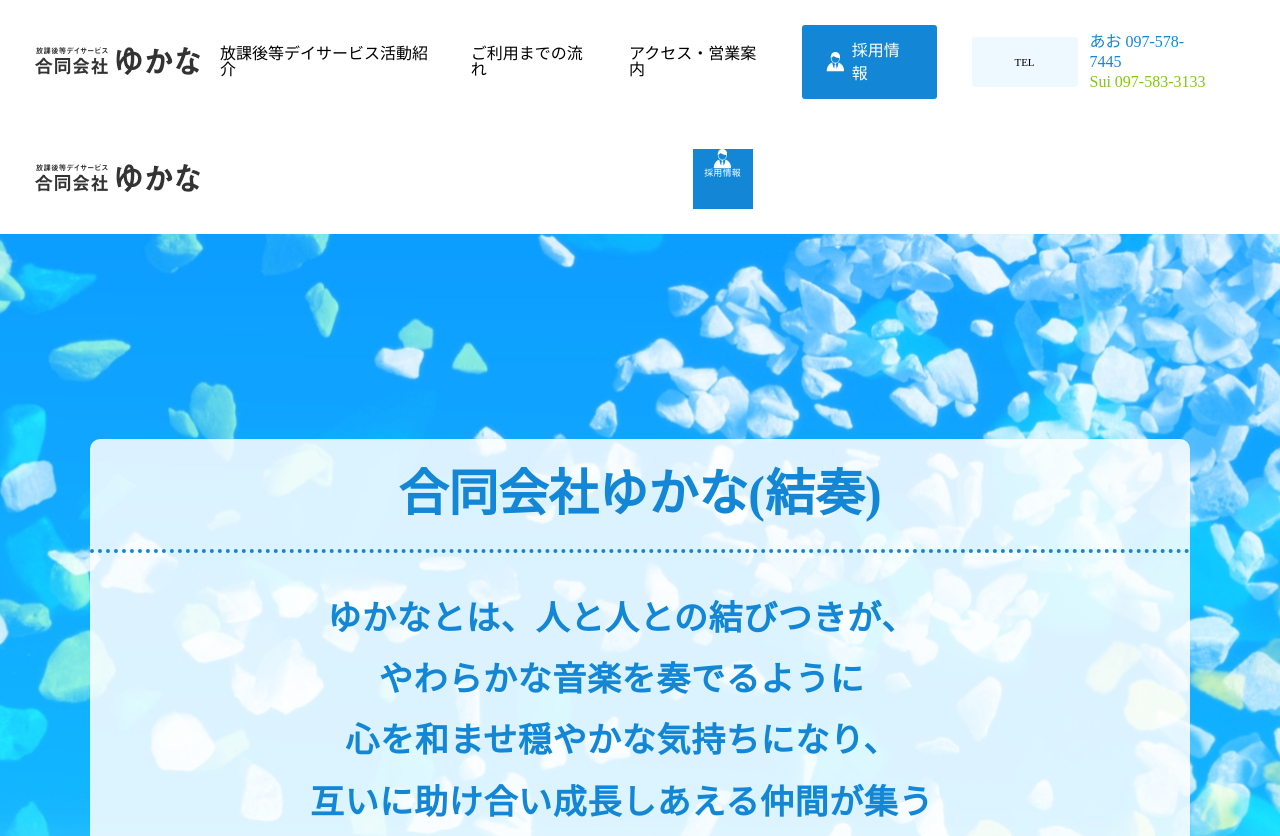
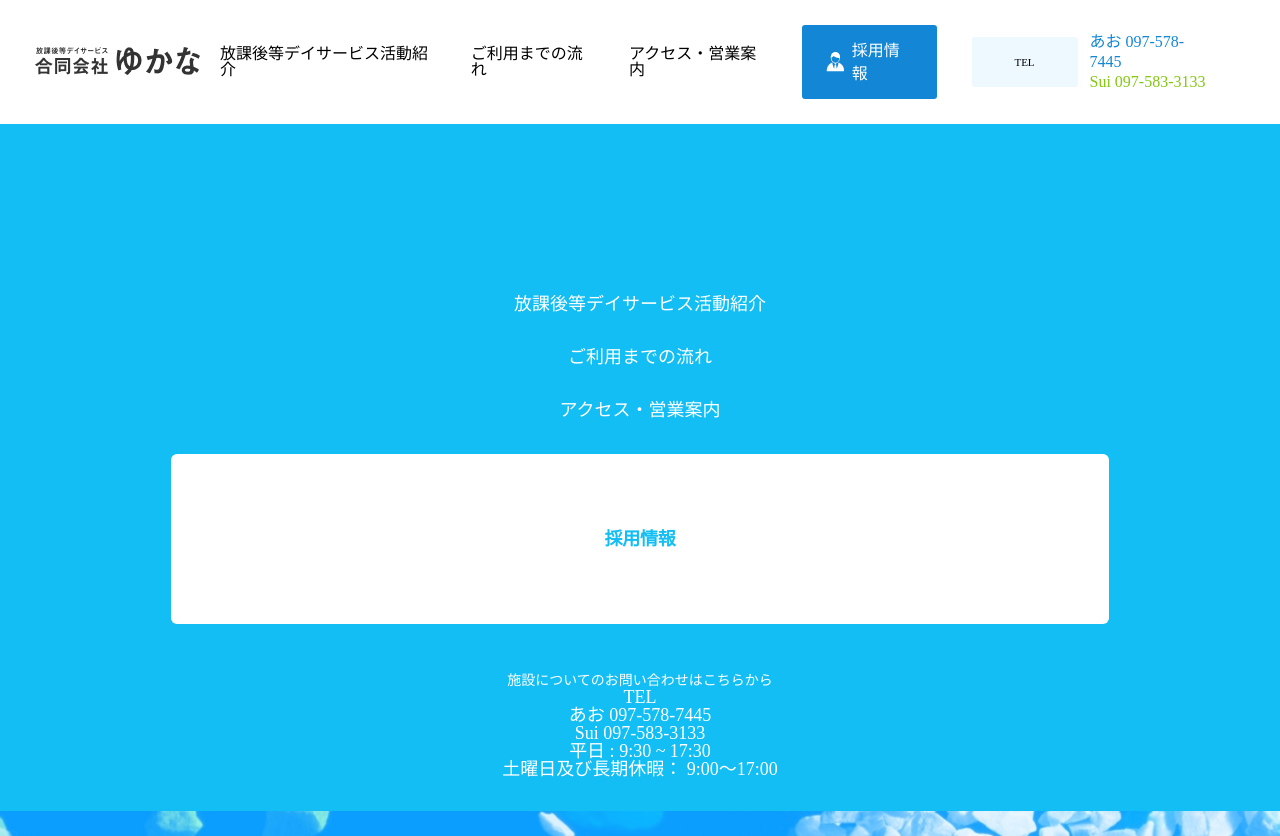
Before and after one commit to kayashima-naho/yukana, a plain HTML site: page index.html in a window 1280 px wide. Shown: the top 836 px of the page. Drawn offline with Linux system fonts and the light colour scheme.

Commit message:
ハンバーガーメニュー content

```diff
--- a/css/_header.sass
+++ b/css/_header.sass
@@ -57,71 +57,120 @@
 					color: #1387D6
 				&--green
 					color: #82C810
-			//ハンバーガーメニュ-
-			.openbtn1
-				position: relative
-				background: #57a2c7
-				cursor: pointer
-				width: 50px
-				height: 50px
-				border-radius: 5px
-				z-index: 999
-				// ボタン内側
+
+
+// スマホ版
+.header
+	@include mq(sp)
+		display: none
+		//pcheaderのときの幅でスマホheaderいりません
+.sp__header
+	display: none
+	//pc幅の時スマホheader入りません
+	@include mq(sp)
+		display: flex
+		align-items: center
+
+	.header__right
+		display: flex
+		margin: 0 0 0 auto
+		.sp__header--recruit
+			width: 60px
+			height: 60px
+			background: #1387D6
+			color: #fff
+			font-family: 'Noto Sans JP'
+			font-style: normal
+			font-weight: 500
+			font-size: 9px
+			line-height: 9px
+			display: flex
+			flex-direction: column
+			align-items: center
+			text-align: center
+			letter-spacing: 0.02em
+			padding: 15px 0
+			.sp__item__icon
+				text-align: center
+
+		.openbtn1
+			position: relative
+			background: #12BEF4
+			cursor: pointer
+			width: 60px
+			height: 60px
+			z-index: 999
+			// ボタン内側
+			span
+				display: inline-block
+				background: #fff
+				width: 45%
+				height: 3px
+				position: absolute
+				left: 14px
+				border-radius: 2px
+				transition: all .4s
+				&:nth-of-type(1)
+					top: 15px
+				&:nth-of-type(2)
+					top: 23px
+				&:nth-of-type(3)
+					top: 31px
+			.menu
+				color: #fff
+			&.active
 				span
-					display: inline-block
-					background: #fff
-					width: 45%
-					height: 3px
-					position: absolute
-					left: 14px
-					border-radius: 2px
-					transition: all .4s
 					&:nth-of-type(1)
-						top: 15px
+						top: 18px
+						left: 18px
+						transform: translateY(6px) rotate(-45deg)
+						width: 30%
 					&:nth-of-type(2)
-						top: 23px
+						opacity: 0
 					&:nth-of-type(3)
-						top: 31px
-				&.active
-					span
-						&:nth-of-type(1)
-							top: 18px
-							left: 18px
-							transform: translateY(6px) rotate(-45deg)
-							width: 30%
-						&:nth-of-type(2)
-							opacity: 0
-						&:nth-of-type(3)
-							top: 30px
-							left: 18px
-							transform: translateY(-6px) rotate(45deg)
-							width: 30%
-				.menu
-					position: fixed
-					z-index: 998
-					top: 0
-					left: 0
-					width: 100vw
-					height: 100vh
-					background: skyblue
-					display: none
-					&.active
-						display: block
-	// スマホ版メニュー開く前
-	.header__recruit
-		width: 60px
-		height: 60px
-		background: #1387D6
-		color: #fff
-		font-family: 'Noto Sans JP'
-		font-style: normal
-		font-weight: 500
-		font-size: 9px
-		line-height: 9px
-		display: flex
-		flex-direction: column
-		align-items: center
-		text-align: center
-		letter-spacing: 0.02em
-		.item__icon
-			text-align: center
+						top: 30px
+						left: 18px
+						transform: translateY(-6px) rotate(45deg)
+						width: 30%
+.sp__header--menu
+	width: 100%
+	height: 687px
+	padding: 13.333vw
+	flex-wrap: wrap
+	background-color: #12BEF4
+	text-align: center
+	.sp__nav
+		width: 100%
+		margin: 0 auto
+		flex-wrap: wrap
+		.sp__nav--list
+			.item
+				margin-bottom: 35px
+				color: #fff
+				font-size: 18px
+			.recruit--info
+				height: 13.333vw
+				background-color: #fff
+				color: #12BEF4
+				display: flex
+				justify-content: center
+				align-items: center
+				letter-spacing: -0.015em
+				font-family: 'Noto Sans JP'
+				font-style: normal
+				font-weight: 700
+				border-radius: 6px
+			.contact
+				display: block
+
+				margin-top: 50px
+				.sp__text
+					font-size: 14px
+				.span
+					height: 30px
+					background: #FFFFFF
+					border-radius: 6px
+					font-size: 24px
+					color: #12BEF4
+					font-weight: 700
+					margin-top: 15px
--- a/index.html
+++ b/index.html
@@ -38,13 +38,14 @@
         </nav>
     </header>
     <!-- スマホサイズの時にしか見れないようにする☟ -->
-    <header class="header">
-        <div class="header__logo">
+    <header class="sp__header">
+        <div class="sp__header--logo">
             <img src="img/logo.png" alt="">
         </div>
-        <div class="header__recruit">
+        <div class="header__right">
+            <div class="sp__header--recruit">
                 <img
-                class="item__icon fa-2x"
+                    class="sp__item__icon "
                     src="img/recruit.png"
                     alt="recruit icon"
                 />
@@ -54,6 +55,8 @@
                 <span></span>
                 <span></span>
                 <span></span>
+                <a class="menu">メニュー</a>
+            </div>
         </div>
         <!-- <p class="lead">5-2-1<br>3本線が×に</p> -->
         <!-- <div id="js-menu" class="menu"> -->
@@ -62,6 +65,28 @@
         <script src="main.js"></script>
     </header>
     <!-- スマホサイズここまで -->
+    <!-- メニューを押した時↓ -->
+    <div class="sp__header--menu openbtn1 active">
+        <nav class="sp__nav">
+            <ul class="sp__nav--list">
+                <li class="sp__nav--list item">放課後等デイサービス活動紹介</li>
+                <li class="sp__nav--list item">ご利用までの流れ</li>
+                <li class="sp__nav--list item">アクセス・営業案内</li>
+                <li class="sp__nav--list item recruit--info">採用情報</li>
+                <li class="sp__nav--list item contact">
+                    <div class="sp__text">施設についてのお問い合わせはこちらから</div>
+                    <div class="tel">TEL</div>
+                    <div class="sp__tel1">あお  097-578-7445</div>
+                    <div class="sp__tel2">Sui   097-583-3133</div>
+                    <div class="sp__time">
+                        平日 : 9:30 ~ 17:30<br>
+                        土曜日及び長期休暇： 9:00～17:00
+                    </div>
+                </li>
+            </ul>
+        </nav>
+    </div>
+    <!-- メニューを押した時ここまで↑ -->
     <main class="main">
         <div class="catchcopy">
             <div class="main__img">
```
Also changed, not shown: css/style.css, 1 other file. Lines whose indentation alone changed are shown as unchanged.
